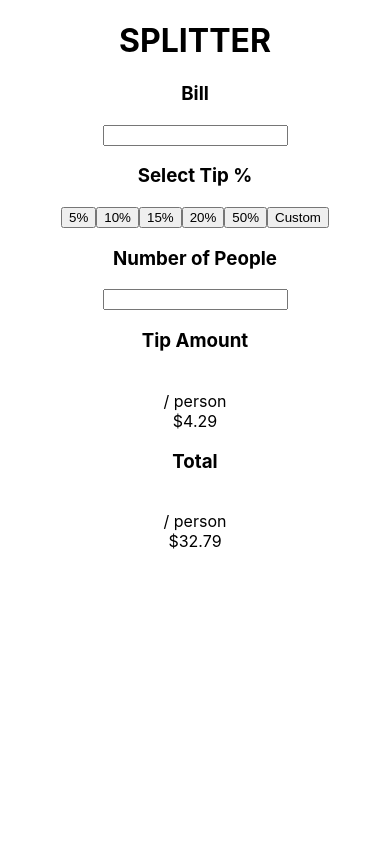
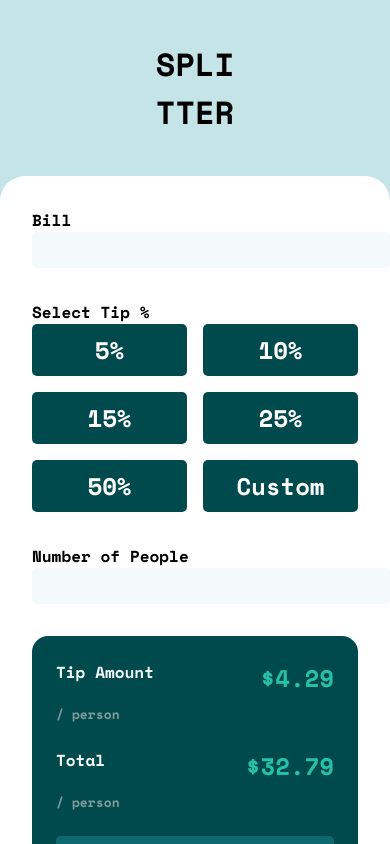
Before and after one commit to curricle/Tip-Calculator-App, a React (Create React App) app in the folder tip-calculator/: page / in a window 390 px wide. Shown: the top 844 px of the page. Built offline with nearby package versions, Linux system fonts and the light colour scheme.

Commit message:
Begin mobile styling

```diff
--- a/tip-calculator/src/App.css
+++ b/tip-calculator/src/App.css
@@ -1,7 +1,51 @@
+h1, h3 {
+  margin: 0;
+  padding: 0;
+}
+
+h3 {
+  font-size: var(--size-16);;
+}
+
+button {
+  font-size: var(--size-24);
+  font-weight: 600;
+  color: var(--white);
+  background-color: var(--green-900);
+  border: none;
+  border-radius: 5px;
+  padding: var(--size-8) var(--size-16);
+}
+
+button:hover {
+  background-color: var(--green-400);
+  color: var(--green-900);
+}
+
 .App {
+  display: flex;
+  flex-direction: column;
+  gap: 40px;
+  margin-top: 40px;
+}
+
+.App-header {
   text-align: center;
 }
 
-.App-header {
+.Calculator {
+  background-color: var(--white);
+  border-radius: 25px 25px 0 0;
+  padding: var(--size-32);;
+  display: flex;
+  flex-direction: column;
+  gap: var(--size-32);;
+}
 
+.Disabled {
+    background-color: var(--green-750);
 }
+
+.Selected {
+    background-color: var(--green-400);
+}
--- a/tip-calculator/src/App.js
+++ b/tip-calculator/src/App.js
@@ -7,11 +7,19 @@ function App() {
   return (
     <div className="App">
       <header className="App-header">
-        <h1>SPLITTER</h1>
+        <h1>SPLI
+        <br />TTER</h1>
       </header>
 
-      <CalcPanel />
-      <DisplayPanel />
+      <div className="Calculator">
+        <CalcPanel />
+        <DisplayPanel />
+      </div>
+
+      <div className="attribution">
+        Challenge by <a href="https://www.frontendmentor.io?ref=challenge" target="_blank">Frontend Mentor</a>.
+        Coded by <a href="#">Your Name Here</a>.
+      </div>
     </div>
   );
 }
--- /dev/null
+++ b/tip-calculator/src/CalcPanel.css
@@ -0,0 +1,19 @@
+input {
+    width: 100%;
+    padding: var(--size-8) var(--size-16);
+    border: none;
+    border-radius: 5px;
+    background-color: var(--grey-50);
+}
+
+.Calc-Panel {
+    display: flex;
+    flex-direction: column;
+    gap: var(--size-32);
+}
+
+.Buttons-List {
+    display: grid;
+    grid-template-columns: 1fr 1fr;
+    gap: var(--size-16);
+}
--- a/tip-calculator/src/CalcPanel.js
+++ b/tip-calculator/src/CalcPanel.js
@@ -1,3 +1,5 @@
+import './CalcPanel.css';
+
 function NumInput({ title, amount }) {
     return(
         <div className="Num-Input-Container">
@@ -21,7 +23,7 @@ function TipButtons() {
                 <Button amount="5%" />
                 <Button amount="10%" />
                 <Button amount="15%" />
-                <Button amount="20%" />
+                <Button amount="25%" />
                 <Button amount="50%" />
                 <Button amount="Custom" canBeSet="Custom" />
             </div>
--- /dev/null
+++ b/tip-calculator/src/DisplayPanel.css
@@ -0,0 +1,36 @@
+.Display-Panel {
+    background-color: var(--green-900);
+    border-radius: 1rem;
+    display: flex;
+    flex-direction: column;
+    gap: var(--size-24);
+    padding: var(--size-24);
+    color: var(--grey-400);
+}
+
+.Display-Panel h3 {
+    color: var(--grey-50);
+}
+
+.Display-Panel button {
+    text-transform: uppercase;
+    color: var(--green-900);
+}
+
+.Title {
+    display: flex;
+    flex-direction: column;
+    font-weight: 600;
+}
+
+.Amount-Display {
+    display: flex;
+    justify-content: space-between;
+    font-size: 0.813rem;
+}
+
+.Amount-Display .Amount {
+    color: var(--green-400);
+    font-weight: 600;
+    font-size: var(--size-24);
+}
--- a/tip-calculator/src/DisplayPanel.js
+++ b/tip-calculator/src/DisplayPanel.js
@@ -1,3 +1,5 @@
+import "./DisplayPanel.css";
+
 function AmountDisplay({ title, amount }) {
     return(
         <div className="Amount-Display">
@@ -17,6 +19,8 @@ function DisplayPanel() {
     <div className="Display-Panel">
         <AmountDisplay title="Tip Amount" amount="$4.29" />
         <AmountDisplay title="Total" amount="$32.79" />
+
+        <button className="Disabled">Reset</button>
     </div>
   );
 }
--- a/tip-calculator/src/index.css
+++ b/tip-calculator/src/index.css
@@ -1,10 +1,51 @@
+@import url('https://fonts.googleapis.com/css2?family=Space+Mono:ital,wght@0,400;0,700;1,400;1,700&display=swap');
+
+:root {
+  --green-400: hsl(172, 67%, 45%);
+  --green-900: hsl(183, 100%, 15%);
+  --green-750: hsl(183, 79%, 24%);
+  --grey-500: hsl(186, 14%, 43%);
+  --grey-400: hsl(184, 14%, 56%);
+  --grey-200: hsl(185, 41%, 84%);
+  --grey-50: hsl(189, 47%, 97%);
+  --white: hsl(0, 100%, 100%);
+
+  --spacing-0: 0rem;
+  /* 8px */
+  --spacing-100: .5rem;
+  --size-8: .5rem;
+  /* 16px */
+  --spacing-200: 1rem;
+  --size-16: 1rem;
+  /* 18px */
+  --size-18: 1.125rem;
+  /* 24px */
+  --size-24: 1.5rem;
+  /* 32px */
+  --size-32: 2rem;
+  /* 48px */
+  --size-48: 3rem;
+  /* 64px */
+  --size-64: 4rem;
+  /* 80px */
+  --size-80: 5rem;
+  /* 96px */
+  --size-90: 5.625rem;
+  /* 120px */
+  --size-120: 7.5rem;
+  /* 128px */
+  --size-128: 8rem;
+}
+
+* {
+    font-family: 'Space Mono', sans-serif;
+}
+
 body {
   margin: 0;
-  font-family: -apple-system, BlinkMacSystemFont, 'Segoe UI', 'Roboto', 'Oxygen',
-    'Ubuntu', 'Cantarell', 'Fira Sans', 'Droid Sans', 'Helvetica Neue',
-    sans-serif;
-  -webkit-font-smoothing: antialiased;
-  -moz-osx-font-smoothing: grayscale;
+  background-color: var(--grey-200);
+  height: 100vh;
+  width: 100vw;
 }
 
 code {
```
